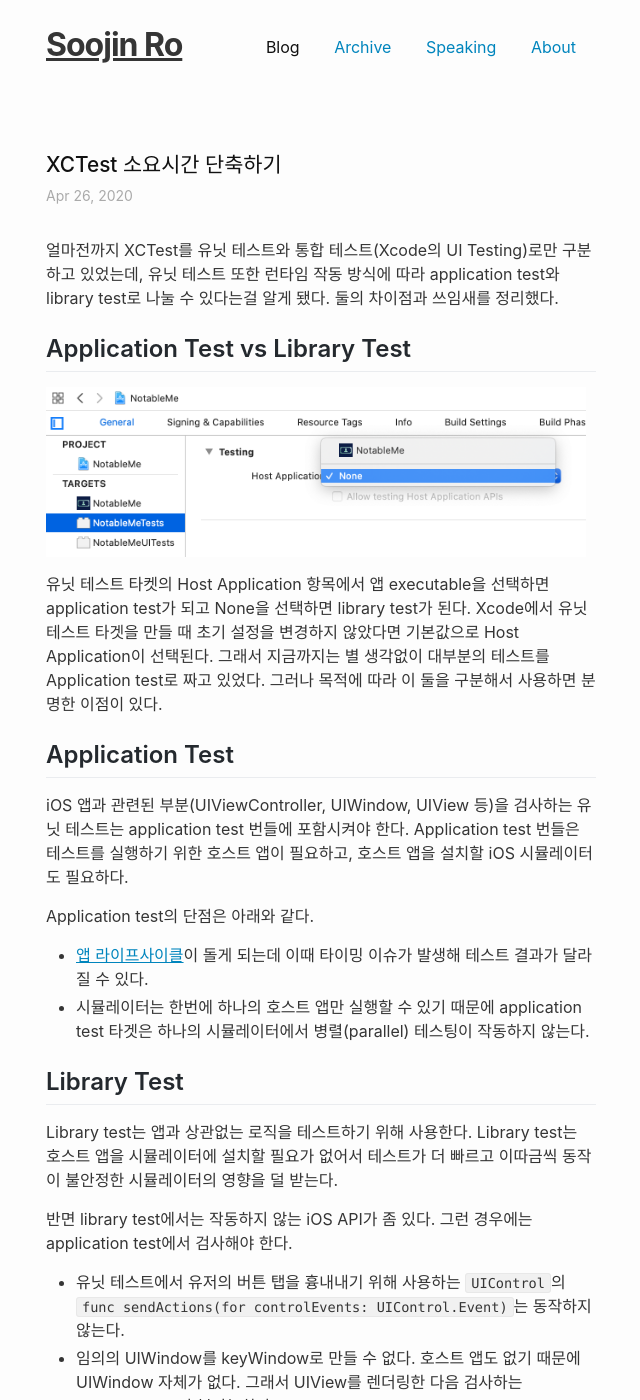
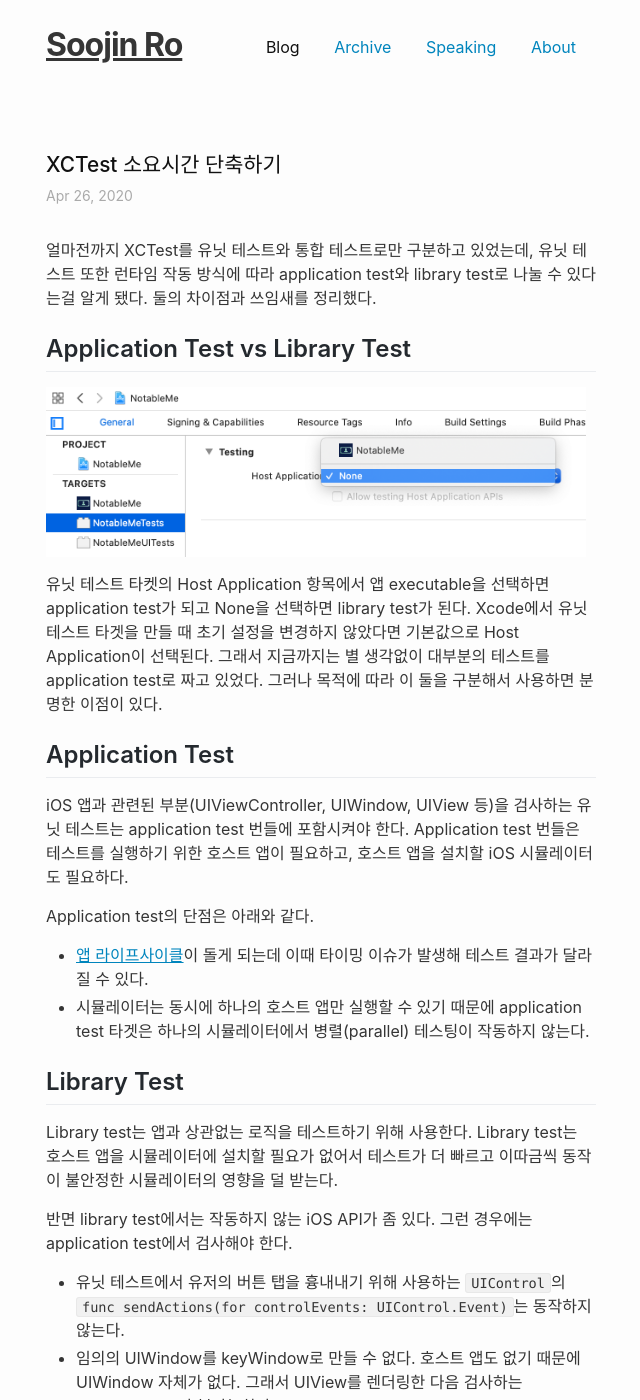
Before and after one commit to nsoojin/nsoojin.github.io, a Jekyll site: the page built from _posts/2020-04-26-application-library-test.md, in a window 1280 px wide and 1400 px high. Shown: the whole window, without its empty margins (319-959 px from the left). Built offline with Jekyll 4.4.1, drawn with Linux system fonts in a browser that asks for light colours; comment, search, counter and statistics services are not loaded; some of the changed text lies outside the part shown.

Commit message:
Update Application Library Test

```diff
--- a/_posts/2020-04-26-application-library-test.md
+++ b/_posts/2020-04-26-application-library-test.md
@@ -14,13 +14,13 @@
 - 류성두 님
 ---
 
-얼마전까지 XCTest를 유닛 테스트와 통합 테스트(Xcode의 UI Testing)로만 구분하고 있었는데, 유닛 테스트 또한 런타임 작동 방식에 따라 application test와 library test로 나눌 수 있다는걸 알게 됐다. 둘의 차이점과 쓰임새를 정리했다.
+얼마전까지 XCTest를 유닛 테스트와 통합 테스트로만 구분하고 있었는데, 유닛 테스트 또한 런타임 작동 방식에 따라 application test와 library test로 나눌 수 있다는걸 알게 됐다. 둘의 차이점과 쓰임새를 정리했다.
 
 ## Application Test vs Library Test
 
 <img src="/assets/posts/application-library-test.png" />
 
-유닛 테스트 타켓의 Host Application 항목에서 앱 executable을 선택하면 application test가 되고 None을 선택하면 library test가 된다. Xcode에서 유닛 테스트 타겟을 만들 때 초기 설정을 변경하지 않았다면 기본값으로 Host Application이 선택된다. 그래서 지금까지는 별 생각없이 대부분의 테스트를 Application test로 짜고 있었다. 그러나 목적에 따라 이 둘을 구분해서 사용하면 분명한 이점이 있다.
+유닛 테스트 타켓의 Host Application 항목에서 앱 executable을 선택하면 application test가 되고 None을 선택하면 library test가 된다. Xcode에서 유닛 테스트 타겟을 만들 때 초기 설정을 변경하지 않았다면 기본값으로 Host Application이 선택된다. 그래서 지금까지는 별 생각없이 대부분의 테스트를 application test로 짜고 있었다. 그러나 목적에 따라 이 둘을 구분해서 사용하면 분명한 이점이 있다.
 
 ## Application Test
 
@@ -28,7 +28,7 @@
 
 Application test의 단점은 아래와 같다.
 - [앱 라이프사이클](https://developer.apple.com/documentation/uikit/app_and_environment/managing_your_app_s_life_cycle)이 돌게 되는데 이때 타이밍 이슈가 발생해 테스트 결과가 달라질 수 있다.
-- 시뮬레이터는 한번에 하나의 호스트 앱만 실행할 수 있기 때문에 application test 타겟은 하나의 시뮬레이터에서 병렬(parallel) 테스팅이 작동하지 않는다.
+- 시뮬레이터는 동시에 하나의 호스트 앱만 실행할 수 있기 때문에 application test 타겟은 하나의 시뮬레이터에서 병렬(parallel) 테스팅이 작동하지 않는다.
 
 ## Library Test
 
@@ -43,7 +43,7 @@
 
 ## Library Test를 쓰면 좋은 이유
 
-Application test는 호스트 앱의 프로세스에 주입되기 때문에 시뮬레이터에 앱이 설치되고 실행(app launch)까지 된 후에야 테스트 코드가 돌기 시작한다. 반면에 library test는 앱에 의존하지 않아서 앱 설치 없이 iOS 시뮬레이터 내 `xctest` executable(`$DEVELOPER_DIR/Platforms/iPhoneSimulator.platform/Developer/Library/Xcode/Agents/xctest`)이나 macOS의 `xctest` 커맨드라인의 프로세스(`/usr/bin/xctest/`)에서 실행된다. 따라서 기존의 application test를 library test로 전환하면 `전환한 타겟 갯수 * 앱 설치 및 실행 소요시간` 만큼의 테스트 시간을 줄일 수 있다. 또한 호스트 앱을 기다릴 필요 없어 병렬로 빠르게 테스팅 할 수 있다.
+Application test는 호스트 앱의 프로세스에 주입되기 때문에 시뮬레이터에 앱이 설치되고 실행(app launch)까지 된 후에야 테스트 코드가 돌기 시작한다. 반면에 library test는 앱에 의존하지 않아서 앱 설치 없이 iOS 시뮬레이터 내 `xctest` executable(`$DEVELOPER_DIR/Platforms/iPhoneSimulator.platform/Developer/Library/Xcode/Agents/xctest`)이나 macOS의 `xctest` 커맨드라인의 프로세스(`/usr/bin/xctest/`)에서 실행된다. 따라서 application test를 library test로 전환하면 `전환한 타겟 갯수 * 앱 설치 및 실행 소요시간` 만큼의 테스트 시간을 줄일 수 있다. 또한 호스트 앱을 기다릴 필요 없어 병렬로 빠르게 테스팅 할 수 있다.
 
 ## Library Test로 전환하는 방법
 
```
